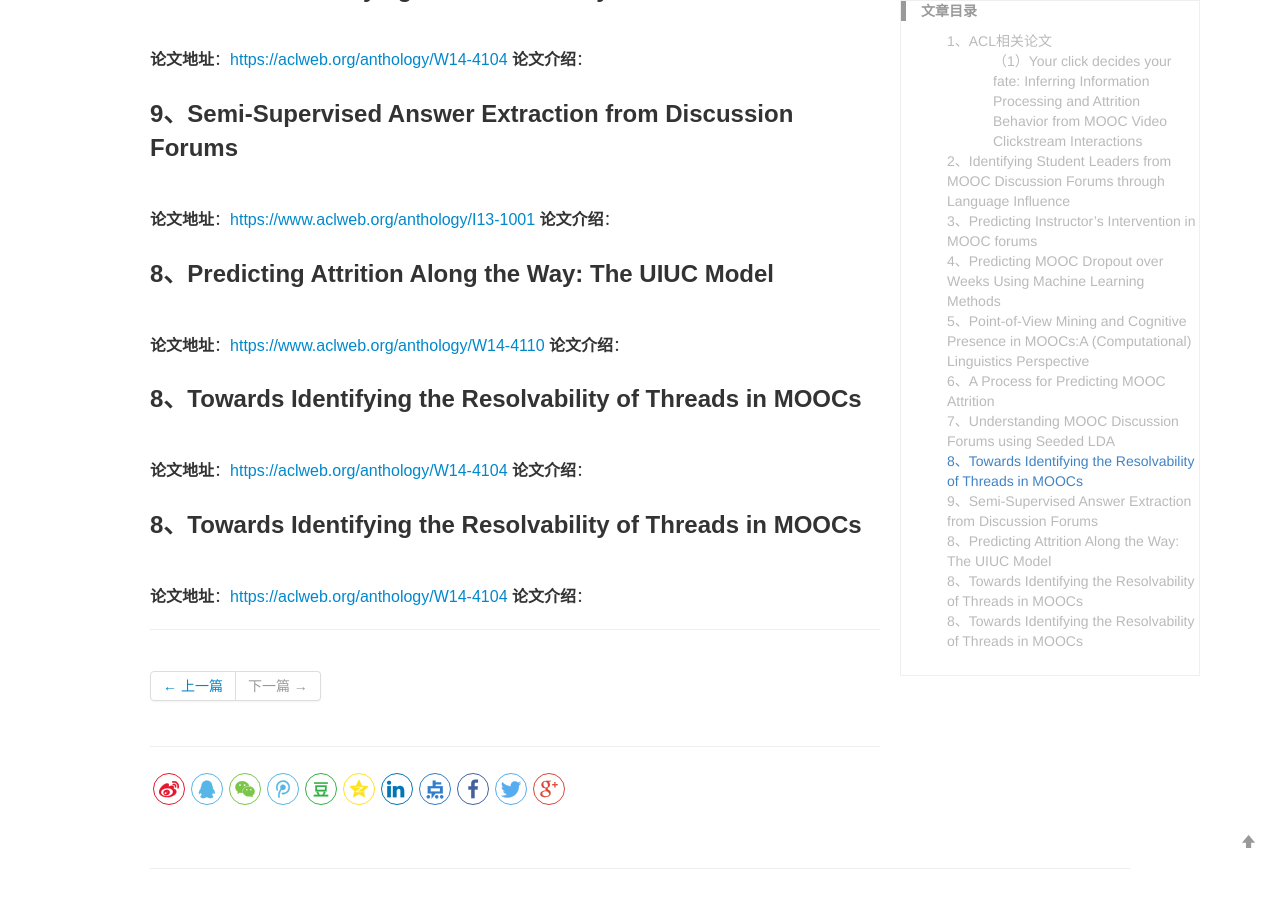
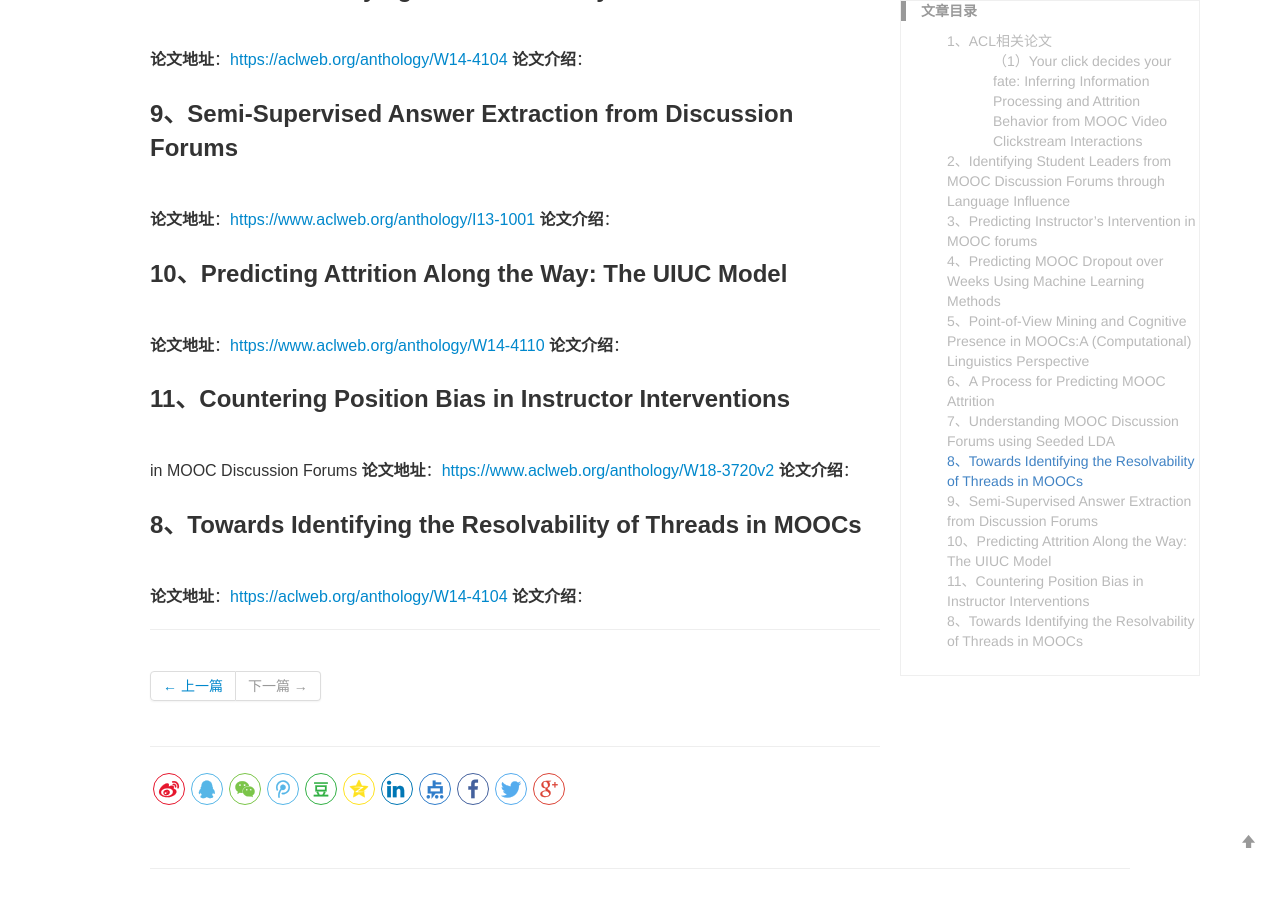
Before and after one commit to yuanmingchen/yuanmingchen.github.io, a Jekyll site: the page built from _posts/2019-04-19-online course nlp paper survey 2.md, in a window 1280 px wide and 900 px high, scrolled down 2083 px. Built offline with Jekyll 4.4.1, drawn with Linux system fonts in a browser that asks for light colours; comment, search, counter and statistics services are not loaded.

Commit message:
Updates _posts/2019-04-19-online course nlp paper survey 2.md
Auto commit by GitBook Editor

```diff
--- a/_posts/2019-04-19-online course nlp paper survey 2.md
+++ b/_posts/2019-04-19-online course nlp paper survey 2.md
@@ -64,14 +64,15 @@
 **论文地址**：<https://www.aclweb.org/anthology/I13-1001>
 **论文介绍**：
 
-### 8、Predicting Attrition Along the Way: The UIUC Model
+### 10、Predicting Attrition Along the Way: The UIUC Model
 **论文地址**：<https://www.aclweb.org/anthology/W14-4110>
+**论文介绍**：
+
+### 11、Countering Position Bias in Instructor Interventions
+in MOOC Discussion Forums
+**论文地址**：<https://www.aclweb.org/anthology/W18-3720v2>
 **论文介绍**：
 
 ### 8、Towards Identifying the Resolvability of Threads in MOOCs
 **论文地址**：<https://aclweb.org/anthology/W14-4104>
 **论文介绍**：
-
-### 8、Towards Identifying the Resolvability of Threads in MOOCs
-**论文地址**：<https://aclweb.org/anthology/W14-4104>
-**论文介绍**：
```
